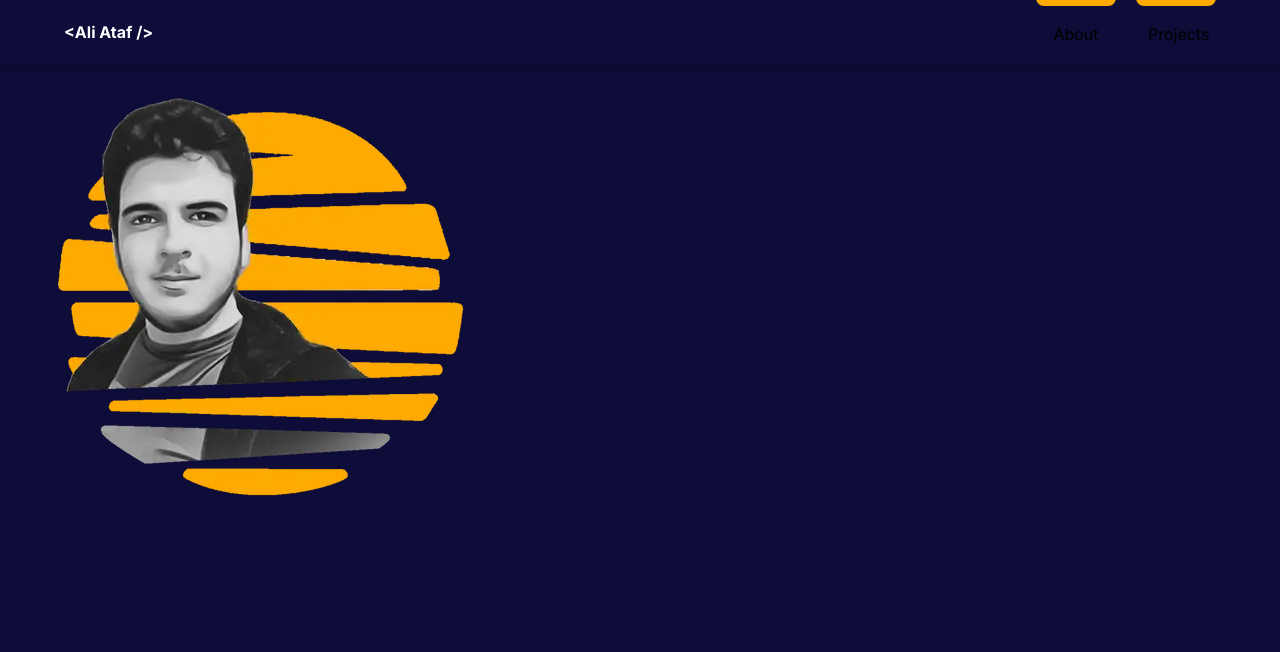
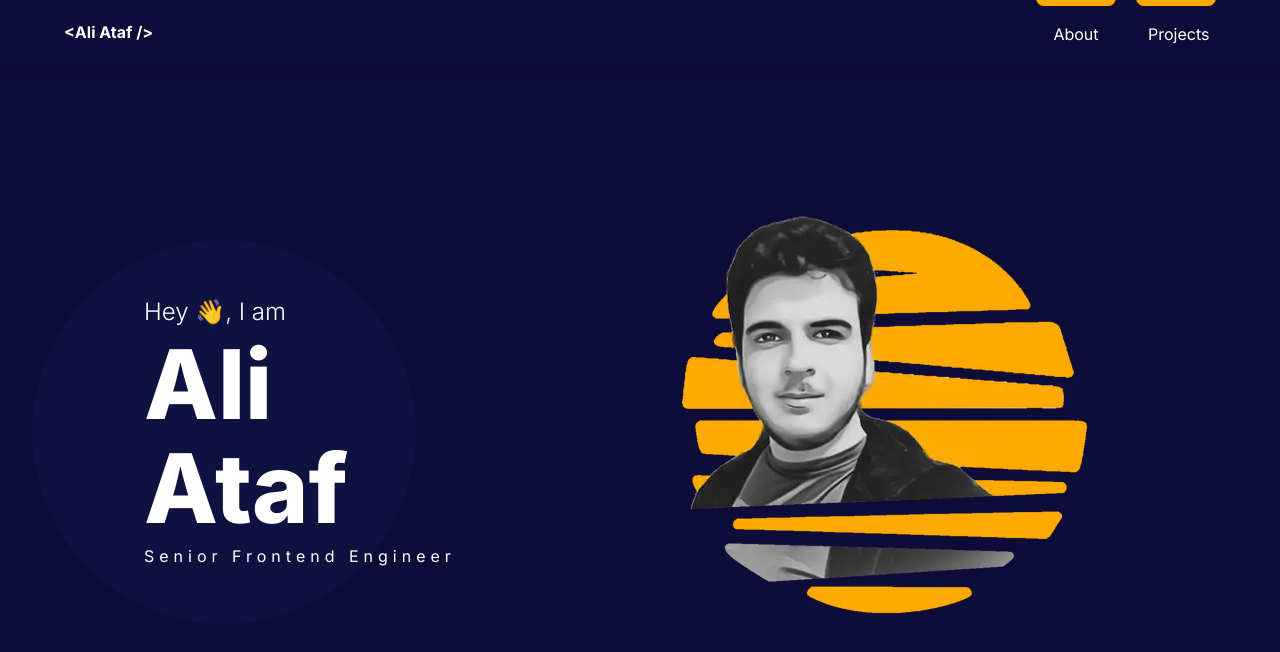
Before and after one commit to aliataf/website, a Next.js app: page / in a window 1280 px wide. Shown: the top 652 px of the page. Built offline with nearby package versions, Linux system fonts and the light colour scheme.

Commit message:
feat: add bg-circle component

```diff
--- a/package.json
+++ b/package.json
@@ -12,6 +12,7 @@
   "dependencies": {
     "@prisma/client": "5.15.0",
     "@vercel/analytics": "1.3.1",
+    "clsx": "2.1.1",
     "next": "14.2.4",
     "react": "18.3.1",
     "react-dom": "18.3.1"
--- a/src/app/globals.css
+++ b/src/app/globals.css
@@ -9,3 +9,7 @@
 	--color-accent: #07092d;
 	--color-action: #ffaa00;
 }
+
+body {
+	@apply text-white;
+}
--- a/src/app/layout.tsx
+++ b/src/app/layout.tsx
@@ -15,9 +15,9 @@ export default function RootLayout({
 }>) {
   return (
     <html lang="en">
-      <body className={`${inter.className} bg-primary`}>
+      <body className={`${inter.className} bg-primary h-screen flex flex-col justify-between`}>
         <Header items={navItems} />
-        {children}
+        <div className="flex-1">{children}</div>
         <Analytics />
       </body>
     </html>
--- a/src/app/page.tsx
+++ b/src/app/page.tsx
@@ -1,6 +1,7 @@
 import { Metadata } from 'next';
 import Image from 'next/image';
 import personalImg from '@/assets/images/personal.webp';
+import { BgCircle } from '@/components';
 
 export const metadata: Metadata = {
   title: 'Ali Ataf',
@@ -8,7 +9,13 @@ export const metadata: Metadata = {
 
 export default async function Home() {
   return (
-    <main>
+    <main className="h-full flex flex-col md:flex-row items-center md:gap-40 p-10 md:p-20">
+      <BgCircle className="flex flex-col gap-2">
+        <p className="md:text-2xl font-light">Hey 👋, I am</p>
+        <p className="text-2xl md:text-8xl font-extrabold">Ali</p>
+        <p className="text-2xl md:text-8xl font-extrabold">Ataf</p>
+        <p className="md:tracking-[5px] whitespace-nowrap">Senior Frontend Engineer</p>
+      </BgCircle>
       <Image src={personalImg} alt="My personal photo" unoptimized priority />
     </main>
   );
--- /dev/null
+++ b/src/components/bg-circle.tsx
@@ -0,0 +1,23 @@
+import clsx from 'clsx';
+import { ReactNode } from 'react';
+
+interface BgCircleProps {
+  readonly children?: ReactNode;
+  readonly doubleBorder?: boolean;
+  readonly className: string;
+}
+
+export function BgCircle({ children, doubleBorder, className }: BgCircleProps) {
+  return (
+    <div
+      className={clsx(
+        'bg-primary-light -translate-x-12 justify-center pl-10 md:pl-28 rounded-full',
+        { 'border-[44px] border-accent': doubleBorder },
+        'w-[14rem] md:w-[24rem] h-[14rem] md:h-[24rem]',
+        className,
+      )}
+    >
+      {children}
+    </div>
+  );
+}
--- a/src/components/index.ts
+++ b/src/components/index.ts
@@ -1 +1,2 @@
 export * from './header';
+export * from './bg-circle';
```
Also changed, not shown: 1 other file (tests, documents, lock files or other folders).
